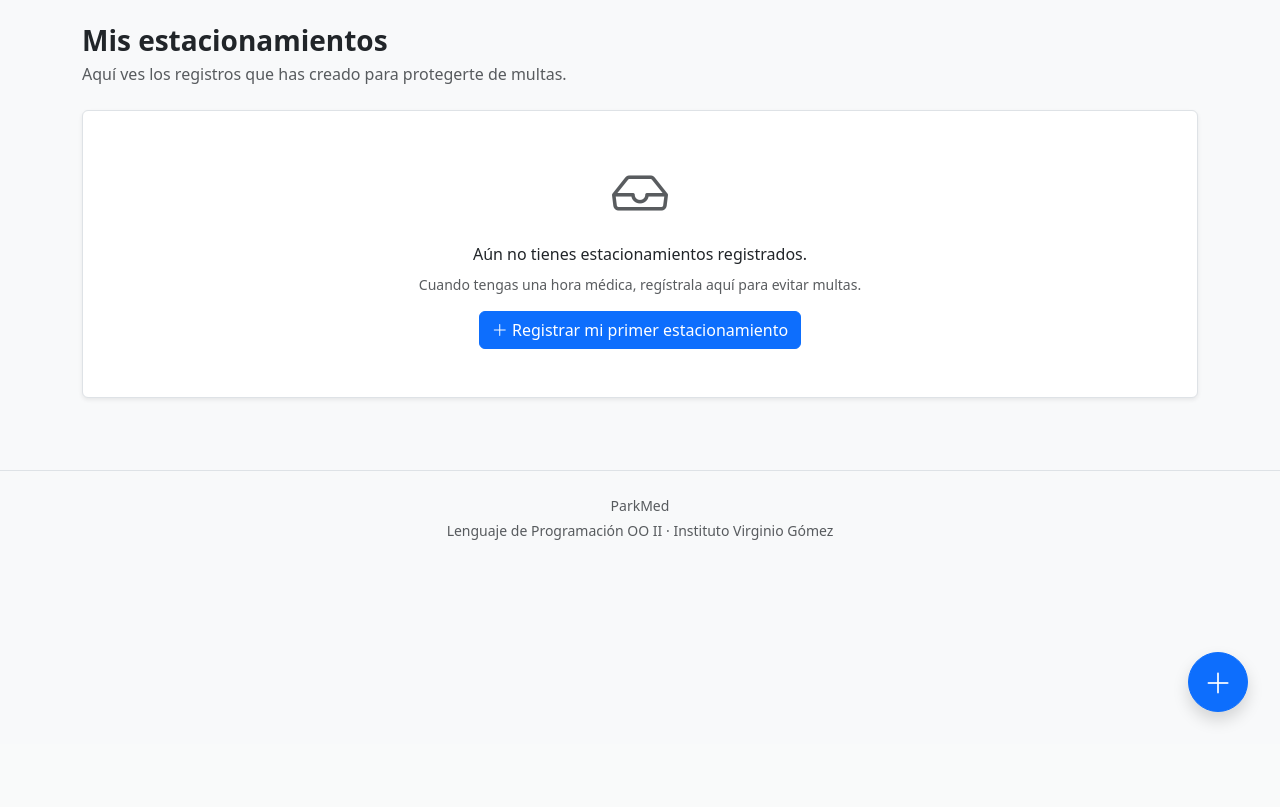
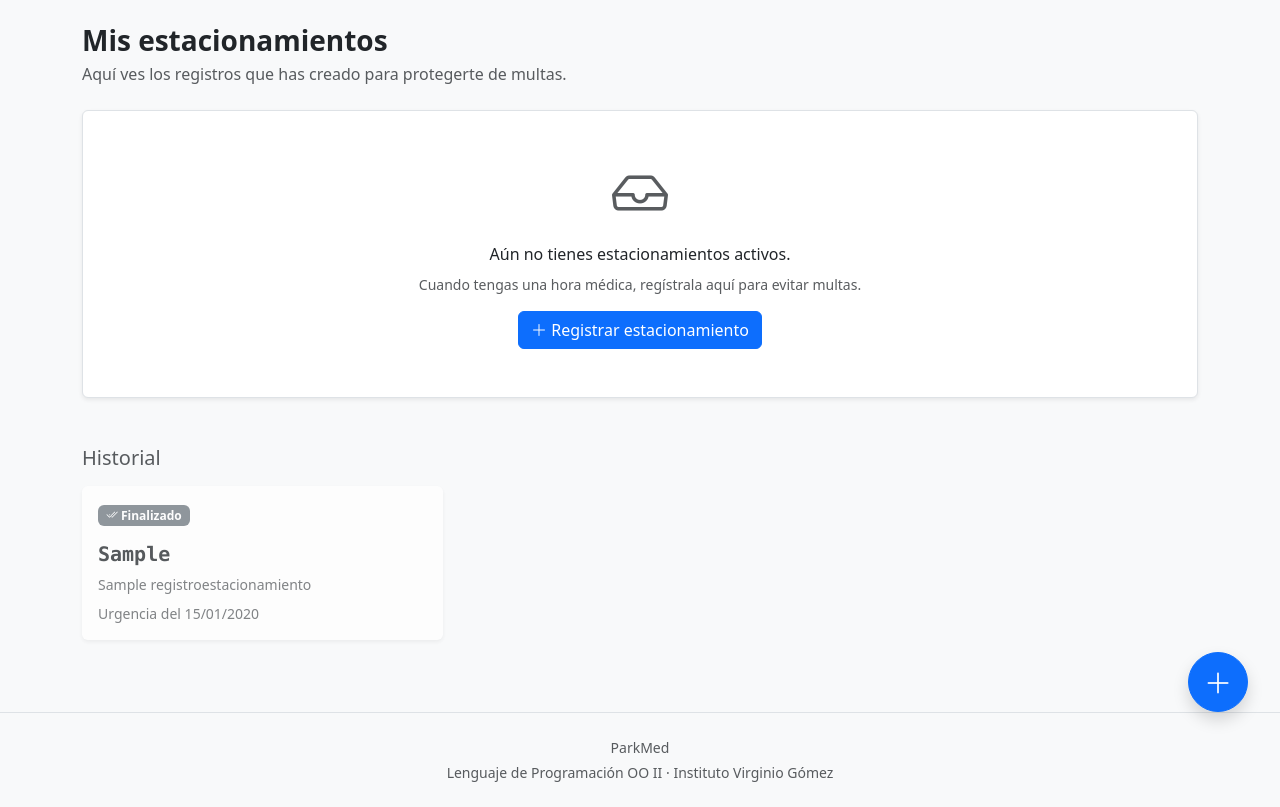
Before and after one commit to cx0ssj1/parkmed, a Django app: page /usuarios/dashboard/ in a window 1280 px wide. Shown: the part 56-863 px from the top of the page. Before the commit the page ends 779 px from the top, so only its background shows below. Run offline with Django 5.2, Linux system fonts and the light colour scheme; a user stored in the database is signed in; tables that the repository leaves empty hold one stand-in row (values such as "Sample post").

Commit message:
Los estacionamientos ya se visualizan en el index y en el panel de cada usuario, aparte se corrigio un bug anterior de sintaxis en el dashboard.html que definia una url mal.

```diff
--- a/estacionamientos/forms.py
+++ b/estacionamientos/forms.py
@@ -1,5 +1,6 @@
 from django import forms
 from .models import RegistroEstacionamiento
+from django.utils.timezone import make_aware, is_naive
 
 class RegistroEstacionamientoForm(forms.ModelForm):
     class Meta:
@@ -39,4 +40,6 @@ class RegistroEstacionamientoForm(forms.ModelForm):
                 "Debes indicar la fecha y hora de la atención médica, "
                 "o marcar que es una atención de urgencia."
             )
+        if fecha and is_naive(fecha):
+            cleaned["fecha_hora_medica"] = make_aware(fecha)
         return cleaned
--- a/estacionamientos/models.py
+++ b/estacionamientos/models.py
@@ -1,6 +1,7 @@
 from django.db import models
 from django.contrib.auth.models import User
 from datetime import timedelta
+from django.utils.timezone import now
 
 class RegistroEstacionamiento(models.Model):
     ESTADO_PROGRAMADO = "PROGRAMADO"
@@ -62,3 +63,20 @@ class RegistroEstacionamiento(models.Model):
             hours=self.duracion_horas,
             minutes=self.margen_minutos
         )
+
+    def estado_actual(self):
+        if self.es_urgencia:
+            if now() <= self.hora_fin_proteccion:
+                return self.ESTADO_EN_URGENCIA
+            return self.ESTADO_FINALIZADO
+
+        if not self.fecha_hora_medica:
+            return self.ESTADO_FINALIZADO
+
+        ahora = now()
+        if ahora < self.hora_inicio_proteccion:
+            return self.ESTADO_PROGRAMADO
+        elif ahora <= self.hora_fin_proteccion:
+            return self.ESTADO_EN_PROCESO
+        else:
+            return self.ESTADO_FINALIZADO
--- a/parkmed/settings.py
+++ b/parkmed/settings.py
@@ -109,9 +109,9 @@ AUTH_PASSWORD_VALIDATORS = [
 # Internationalization
 # https://docs.djangoproject.com/en/6.0/topics/i18n/
 
-LANGUAGE_CODE = 'en-us'
+LANGUAGE_CODE = 'es-cl'
 
-TIME_ZONE = 'UTC'
+TIME_ZONE = 'America/Santiago'
 
 USE_I18N = True
 
--- a/templates/includes/nav.html
+++ b/templates/includes/nav.html
@@ -27,7 +27,7 @@
                     </li>
                     <li class="nav-item">
                         <span class="nav-link">
-                            <i class="bi bi-person-circle"></i> {{ user.first_name|default:user.username }}
+                            <i class="bi bi-person-circle"></i> {{ user.first_name }}
                         </span>
                     </li>
                     <li class="nav-item">
--- a/usuarios/templates/usuarios/dashboard.html
+++ b/usuarios/templates/usuarios/dashboard.html
@@ -13,37 +13,112 @@
     </div>
 </div>
 
-{% if estacionamientos %}
-    <div class="row g-3">
-        {% for est in estacionamientos %}
+{% if activos %}
+    <h2 class="h5 mb-3">Activos y próximos</h2>
+    <div class="row g-3 mb-5">
+        {% for r in activos %}
+            {% with estado=r.estado_actual %}
             <div class="col-md-6 col-lg-4">
                 <div class="card border-0 shadow-sm h-100">
                     <div class="card-body">
-                        <!-- Aquí irán los datos cuando tengamos modelo -->
-                        <h5 class="card-title">{{ est.patente }}</h5>
+                        <div class="d-flex justify-content-between align-items-start mb-3">
+                            <span class="badge
+                                {% if estado == 'EN_URGENCIA' %}bg-danger
+                                {% elif estado == 'EN_PROCESO' %}bg-success
+                                {% else %}bg-secondary{% endif %}">
+                                {% if estado == 'EN_URGENCIA' %}
+                                    <i class="bi bi-exclamation-triangle-fill"></i> En urgencia
+                                {% elif estado == 'EN_PROCESO' %}
+                                    <i class="bi bi-check-circle-fill"></i> En proceso
+                                {% else %}
+                                    <i class="bi bi-clock"></i> Programado
+                                {% endif %}
+                            </span>
+                            {% if r.movilidad_reducida %}
+                                <span class="badge bg-info">
+                                    <i class="bi bi-universal-access"></i>
+                                </span>
+                            {% endif %}
+                        </div>
+
+                        <h3 class="h5 fw-bold font-monospace mb-2">{{ r.patente }}</h3>
+                        <p class="small text-muted mb-2">
+                            {{ r.nombre_paciente }}
+                        </p>
+
+                        <hr class="my-2">
+
+                        {% if r.es_urgencia %}
+                            <p class="small mb-1">
+                                <i class="bi bi-exclamation-triangle"></i>
+                                <strong>Atención de urgencia</strong>
+                            </p>
+                        {% else %}
+                            <p class="small mb-1">
+                                <i class="bi bi-calendar-event"></i>
+                                Hora médica: {{ r.fecha_hora_medica|date:"d/m/Y H:i" }}
+                            </p>
+                        {% endif %}
+
+                        <p class="small text-muted mb-3">
+                            <i class="bi bi-shield-check"></i>
+                            Protegido hasta {{ r.hora_fin_proteccion|date:"d/m/Y H:i" }}
+                        </p>
+
+                        <form method="post" action="{% url 'estacionamientos:eliminar' r.pk %}" onsubmit="return confirm('¿Eliminar este registro?');">
+                            {% csrf_token %}
+                            <button type="submit" class="btn btn-sm btn-outline-danger w-100">
+                                <i class="bi bi-trash"></i> Eliminar
+                            </button>
+                        </form>
+                    </div>
+                </div>
+            </div>
+            {% endwith %}
+        {% endfor %}
+    </div>
+{% else %}
+    <div class="bg-white border rounded shadow-sm text-center p-5 mb-5">
+        <i class="bi bi-inbox display-4 text-muted"></i>
+        <p class="mt-3 mb-2">Aún no tienes estacionamientos activos.</p>
+        <p class="text-muted small mb-3">
+            Cuando tengas una hora médica, regístrala aquí para evitar multas.
+        </p>
+        <a href="{% url 'estacionamientos:create' %}" class="btn btn-primary">
+            <i class="bi bi-plus-lg"></i> Registrar estacionamiento
+        </a>
+    </div>
+{% endif %}
+
+{% if historial %}
+    <h2 class="h5 mb-3 text-muted">Historial</h2>
+    <div class="row g-3">
+        {% for r in historial %}
+            <div class="col-md-6 col-lg-4">
+                <div class="card border-0 shadow-sm h-100 opacity-75">
+                    <div class="card-body">
+                        <span class="badge bg-secondary mb-3">
+                            <i class="bi bi-check2-all"></i> Finalizado
+                        </span>
+                        <h3 class="h5 fw-bold font-monospace mb-2">{{ r.patente }}</h3>
+                        <p class="small text-muted mb-2">
+                            {{ r.nombre_paciente }}
+                        </p>
+                        <p class="small text-muted mb-0">
+                            {% if r.es_urgencia %}
+                                Urgencia del {{ r.creado_en|date:"d/m/Y" }}
+                            {% else %}
+                                Hora médica: {{ r.fecha_hora_medica|date:"d/m/Y H:i" }}
+                            {% endif %}
+                        </p>
                     </div>
                 </div>
             </div>
         {% endfor %}
     </div>
-{% else %}
-    <div class="bg-white border rounded shadow-sm text-center p-5">
-        <i class="bi bi-inbox display-4 text-muted"></i>
-        <p class="mt-3 mb-2">Aún no tienes estacionamientos registrados.</p>
-        <p class="text-muted small mb-3">
-            Cuando tengas una hora médica, regístrala aquí para evitar multas.
-        </p>
-        <a href="{% url 'estacionamientos:create' %}" class="btn btn-primary">
-            <i class="bi bi-plus-lg"></i> Registrar mi primer estacionamiento
-        </a>
-    </div>
 {% endif %}
 
-<!-- Botón flotante + -->
-<a href="{% url 'estacionamientos:create' %}"
-   class="btn btn-primary rounded-circle shadow position-fixed"
-   style="bottom: 2rem; right: 2rem; width: 60px; height: 60px; display: flex; align-items: center; justify-content: center;"
-   title="Registrar nuevo estacionamiento">
+<a href="{% url 'estacionamientos:create' %}" class="btn btn-primary rounded-circle shadow position-fixed" style="bottom: 2rem; right: 2rem; width: 60px; height: 60px; display: flex; align-items: center; justify-content: center;" title="Registrar nuevo estacionamiento">
     <i class="bi bi-plus-lg fs-3"></i>
 </a>
 
--- a/usuarios/views.py
+++ b/usuarios/views.py
@@ -55,7 +55,17 @@ def logout_paciente(request):
 
 @login_required
 def dashboard(request):
-    estacionamientos = []
-    return render(request, 'usuarios/dashboard.html', {
-        'estacionamientos': estacionamientos,
+    registros = request.user.estacionamientos.all()
+    activos_o_proximos = [
+        r for r in registros
+        if r.estado_actual() != r.ESTADO_FINALIZADO
+    ]
+    historial = [
+        r for r in registros
+        if r.estado_actual() == r.ESTADO_FINALIZADO
+    ]
+
+    return render(request, "usuarios/dashboard.html", {
+        "activos": activos_o_proximos,
+        "historial": historial,
     })
```
Also changed, not shown: core/templates/core/index.html (+8 -6 lines), core/views.py (+19 -34 lines), media/horas_medicas/foto_hora_medica_1PYtiN0.png (added), media/horas_medicas/foto_hora_medica_f3ErzkS.png (added), media/horas_medicas/foto_hora_medica_pkOj4fQ.png (added).
